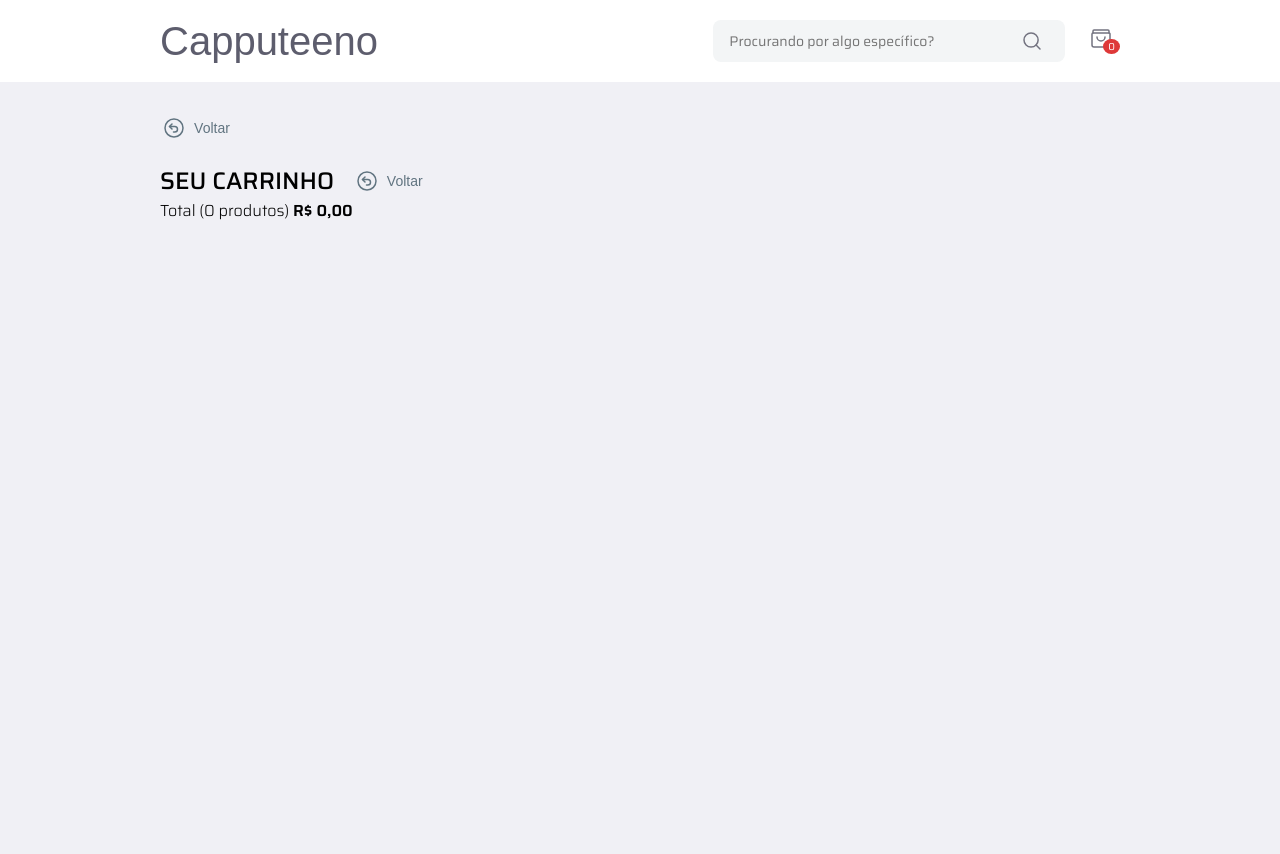
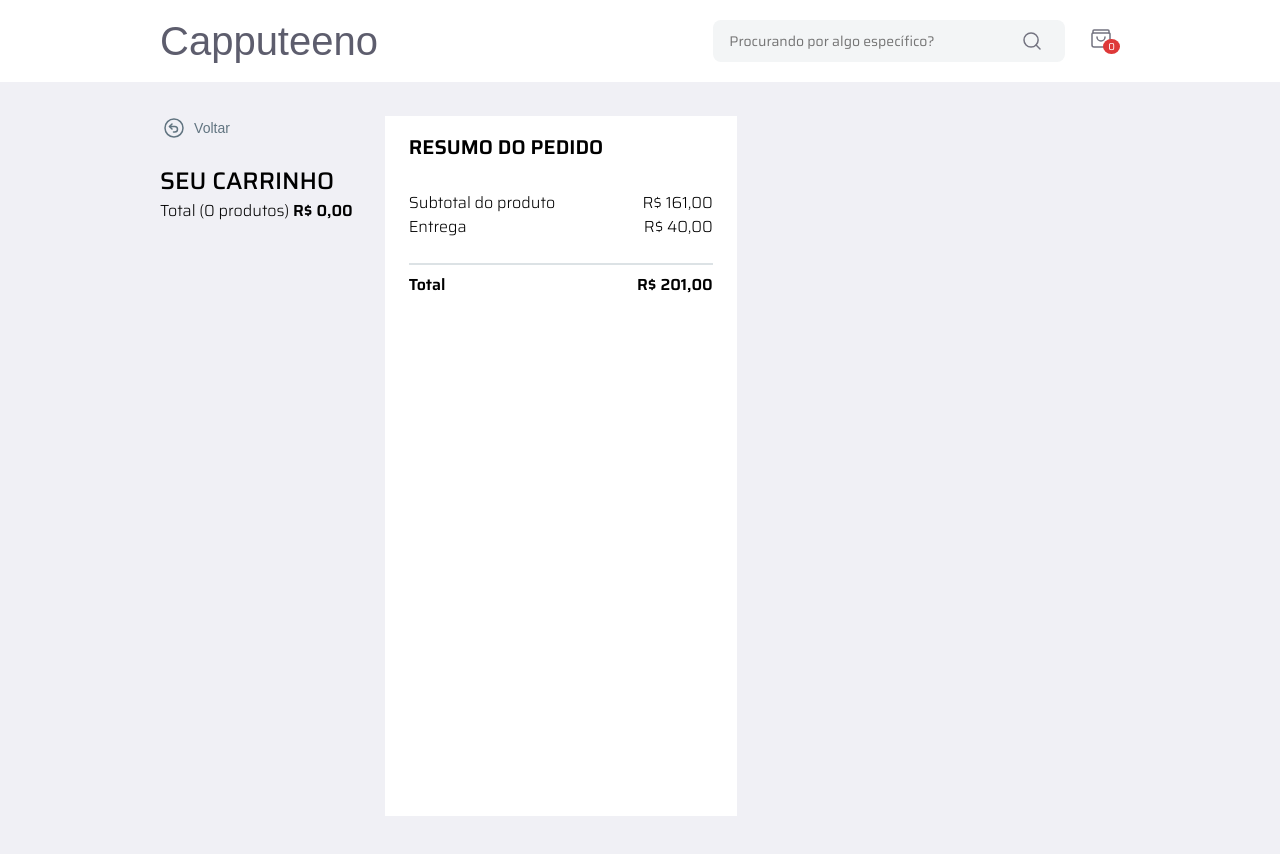
Before and after one commit to michelreisdev/Capputeeno, a Next.js app in the folder capputeeno/: page /cart in a window 1280 px wide. Shown: the top 854 px of the page. Built offline with nearby package versions, Linux system fonts and the light colour scheme; a web font is replaced by a local one.

Commit message:
feat: cart order

```diff
--- a/capputeeno/src/app/cart/page.tsx
+++ b/capputeeno/src/app/cart/page.tsx
@@ -3,13 +3,16 @@
 import ButtonBack from '@/components/ButtonBack'
 import CardItemCart from '@/components/CardItemCart'
 import { DefaultPageLayout } from '@/components/Layout'
+import OrderSummaryCardItem from '@/components/OrderSummaryCardItem'
 import { useLocalStorage } from '@/hooks/useLocalStorage'
+import { Product } from '@/types/product'
 import { sumTotalCart } from '@/utils/cart-sum'
 import styled from 'styled-components'
 
 export const Container = styled.div`
   display: flex;
   height: 100%;
+  gap: 32px;
 `
 export const CardItems = styled.div`
   height: 100%;
@@ -46,10 +49,26 @@ export const CardItems = styled.div`
     text-align: left;
   }
 `
+export const OrderSummaryCard = styled.div`
+  width: 352px;
+  height: 700px;
+  padding-left: 24px;
+  background: var(--shapes-01);
+  > p {
+    font-size: 20px;
+    font-weight: 600;
+    line-height: 30px;
+    letter-spacing: 0em;
+    text-align: left;
+    color: var(--text-dark-01);
+    margin: 16px auto 29px;
+  }
+`
 
 export default function Cart() {
   const { value } = useLocalStorage('cart-items', [])
   const priceTotal = sumTotalCart(value)
+
   return (
     <DefaultPageLayout>
       <Container>
@@ -63,9 +82,12 @@ export default function Cart() {
             <CardItemCart key={item.id} product={item} />
           ))}
         </CardItems>
-        <div>
-          <ButtonBack navigateTo="/" />
-        </div>
+        <OrderSummaryCard>
+          <p>RESUMO DO PEDIDO</p>
+          <OrderSummaryCardItem title="Subtotal do produto" price={16100} />
+          <OrderSummaryCardItem title="Entrega" price={4000} />
+          <OrderSummaryCardItem title="Total" price={20100} total={true} />
+        </OrderSummaryCard>
       </Container>
     </DefaultPageLayout>
   )
--- a/capputeeno/src/components/CardItemCart/index.tsx
+++ b/capputeeno/src/components/CardItemCart/index.tsx
@@ -60,7 +60,7 @@ function addItemCart(item: Product) {
   const cartItems = localStorage.getItem('cart-items')
   const cartItemsParsed = JSON.parse(cartItems || '[]')
   const indexProduct = cartItemsParsed.findIndex(
-    (items) => items.id === item.id,
+    (items: { id: number }) => items.id === item.id,
   )
   cartItemsParsed[indexProduct].quantity = item.quantity
 
--- /dev/null
+++ b/capputeeno/src/components/OrderSummaryCardItem/index.tsx
@@ -0,0 +1,24 @@
+import { formatPrice } from '@/utils/format-price'
+import { OrderDescription, Title, Price, Separator } from './styles'
+
+interface OrderSummaryCardItemProps {
+  title: string
+  price: number
+  total?: boolean
+}
+
+export default function OrderSummaryCardItem({
+  title,
+  price,
+  total,
+}: OrderSummaryCardItemProps) {
+  return (
+    <div>
+      {total && <Separator></Separator>}
+      <OrderDescription>
+        <Title $total={total}>{title}</Title>
+        <Price $total={total}>{formatPrice(price)}</Price>
+      </OrderDescription>
+    </div>
+  )
+}
--- /dev/null
+++ b/capputeeno/src/components/OrderSummaryCardItem/styles.tsx
@@ -0,0 +1,39 @@
+import styled from 'styled-components'
+
+interface TotalProps {
+  $total?: boolean
+}
+
+export const OrderDescription = styled.div`
+  display: flex;
+  justify-content: space-between;
+  align-items: center;
+  width: 304px;
+`
+export const Title = styled.p<TotalProps>`
+  font-size: 16px;
+  font-weight: ${(p) => (p.$total ? '600' : '300')};
+  line-height: 24px;
+  letter-spacing: 0em;
+  text-align: left;
+  color: var(--text-dark-01);
+  height: 24px;
+`
+
+export const Price = styled.span<TotalProps>`
+  font-size: 16px;
+  font-weight: ${(p) => (p.$total ? '600' : '300')};
+  line-height: 24px;
+  letter-spacing: 0em;
+  text-align: right;
+  color: var(--text-dark-01);
+  height: 24px;
+`
+export const Separator = styled.div`
+  border: 1px solid #dce2e5 !important;
+  width: 304px;
+  border: 1px;
+  angle: 0 deg;
+  margin-top: 24px;
+  margin-bottom: 8px;
+`
```
